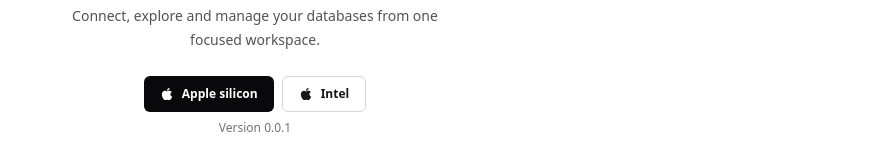
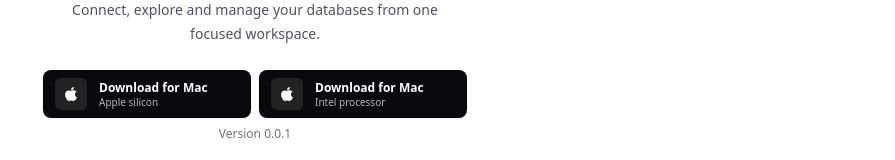
Before and after one commit to scasolari/pdv-martial, a Next.js app: page / in a window 1280 px wide. Shown: the part 354-514 px from the top of the page, without its empty margins (385-1280 px from the left). Built offline with nearby package versions, Linux system fonts and the light colour scheme; no server answers.

Commit message:
style: polish Mac download buttons

```diff
--- a/pages/index.js
+++ b/pages/index.js
@@ -37,19 +37,31 @@ export default function Home() {
                             href="https://github.com/scasolari/pdv-martial/releases/download/v0.0.1/Placedv.Query-0.0.1-arm64.dmg"
                             target="_blank"
                             rel="noreferrer"
-                            className="inline-flex h-9 items-center justify-center gap-2 rounded-md bg-zinc-950 px-4 text-xs font-semibold text-white transition-colors hover:bg-zinc-700 dark:bg-white dark:text-zinc-950 dark:hover:bg-zinc-200"
+                            aria-label="Download Placedv Query for Apple silicon"
+                            className="group inline-flex h-12 w-52 items-center gap-3 rounded-lg bg-zinc-950 px-3 text-left text-white shadow-sm transition-all hover:-translate-y-0.5 hover:bg-zinc-800 hover:shadow-md focus-visible:outline-none focus-visible:ring-2 focus-visible:ring-blue-500 focus-visible:ring-offset-2 dark:bg-white dark:text-zinc-950 dark:hover:bg-zinc-200 dark:focus-visible:ring-offset-zinc-950"
                         >
-                            <FaApple aria-hidden="true" size={14} />
-                            Apple silicon
+                            <span className="flex size-8 shrink-0 items-center justify-center rounded-md bg-white/10 dark:bg-black/10">
+                                <FaApple aria-hidden="true" size={16} />
+                            </span>
+                            <span className="flex min-w-0 flex-col">
+                                <span className="text-xs font-semibold leading-4">Download for Mac</span>
+                                <span className="text-[10px] font-medium leading-3 opacity-70">Apple silicon</span>
+                            </span>
                         </a>
                         <a
                             href="https://github.com/scasolari/pdv-martial/releases/download/v0.0.1/Placedv.Query-0.0.1.dmg"
                             target="_blank"
                             rel="noreferrer"
-                            className="inline-flex h-9 items-center justify-center gap-2 rounded-md border border-zinc-300 px-4 text-xs font-semibold text-zinc-900 transition-colors hover:bg-zinc-100 dark:border-zinc-700 dark:text-zinc-100 dark:hover:bg-zinc-900"
+                            aria-label="Download Placedv Query for Intel Mac"
+                            className="group inline-flex h-12 w-52 items-center gap-3 rounded-lg bg-zinc-950 px-3 text-left text-white shadow-sm transition-all hover:-translate-y-0.5 hover:bg-zinc-800 hover:shadow-md focus-visible:outline-none focus-visible:ring-2 focus-visible:ring-blue-500 focus-visible:ring-offset-2 dark:bg-white dark:text-zinc-950 dark:hover:bg-zinc-200 dark:focus-visible:ring-offset-zinc-950"
                         >
-                            <FaApple aria-hidden="true" size={14} />
-                            Intel
+                            <span className="flex size-8 shrink-0 items-center justify-center rounded-md bg-white/10 dark:bg-black/10">
+                                <FaApple aria-hidden="true" size={16} />
+                            </span>
+                            <span className="flex min-w-0 flex-col">
+                                <span className="text-xs font-semibold leading-4">Download for Mac</span>
+                                <span className="text-[10px] font-medium leading-3 opacity-70">Intel processor</span>
+                            </span>
                         </a>
                     </div>
                     <p className="-mt-4 text-xs text-zinc-500 dark:text-zinc-400">Version 0.0.1</p>
```
